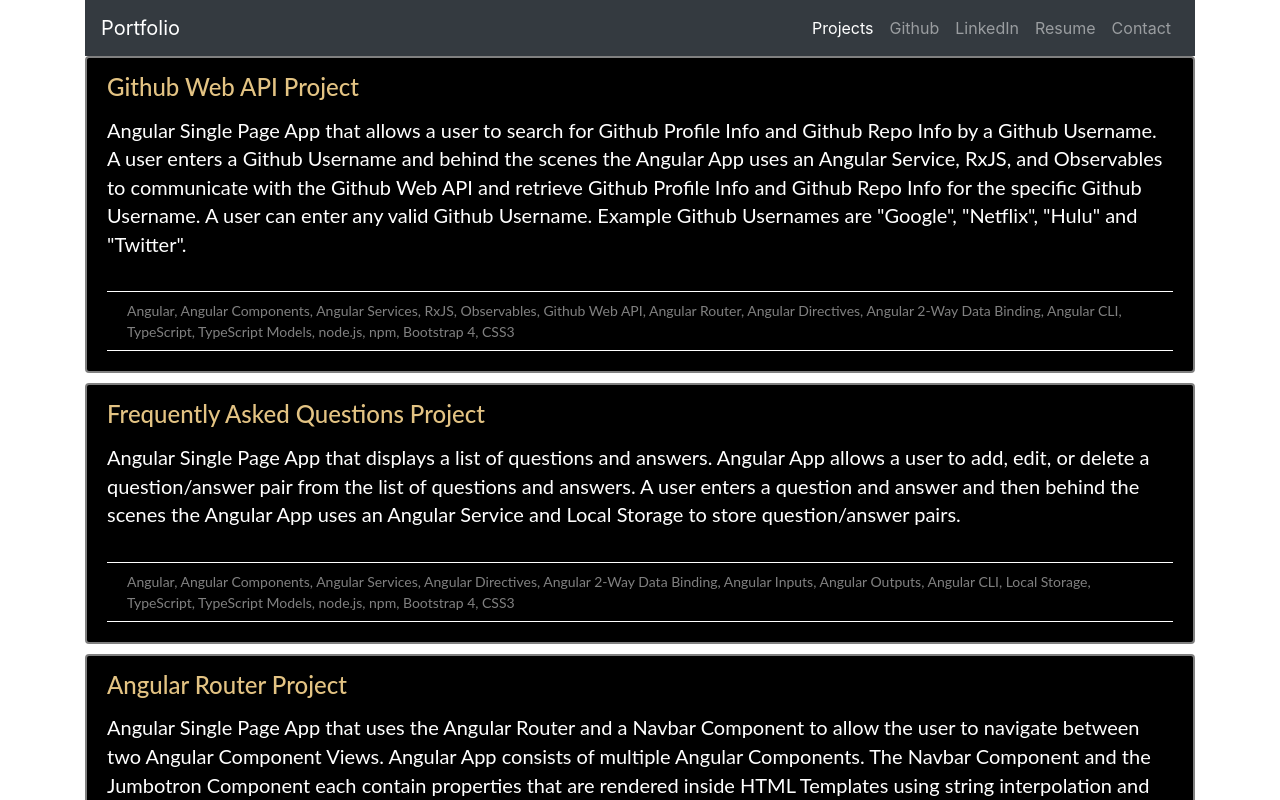
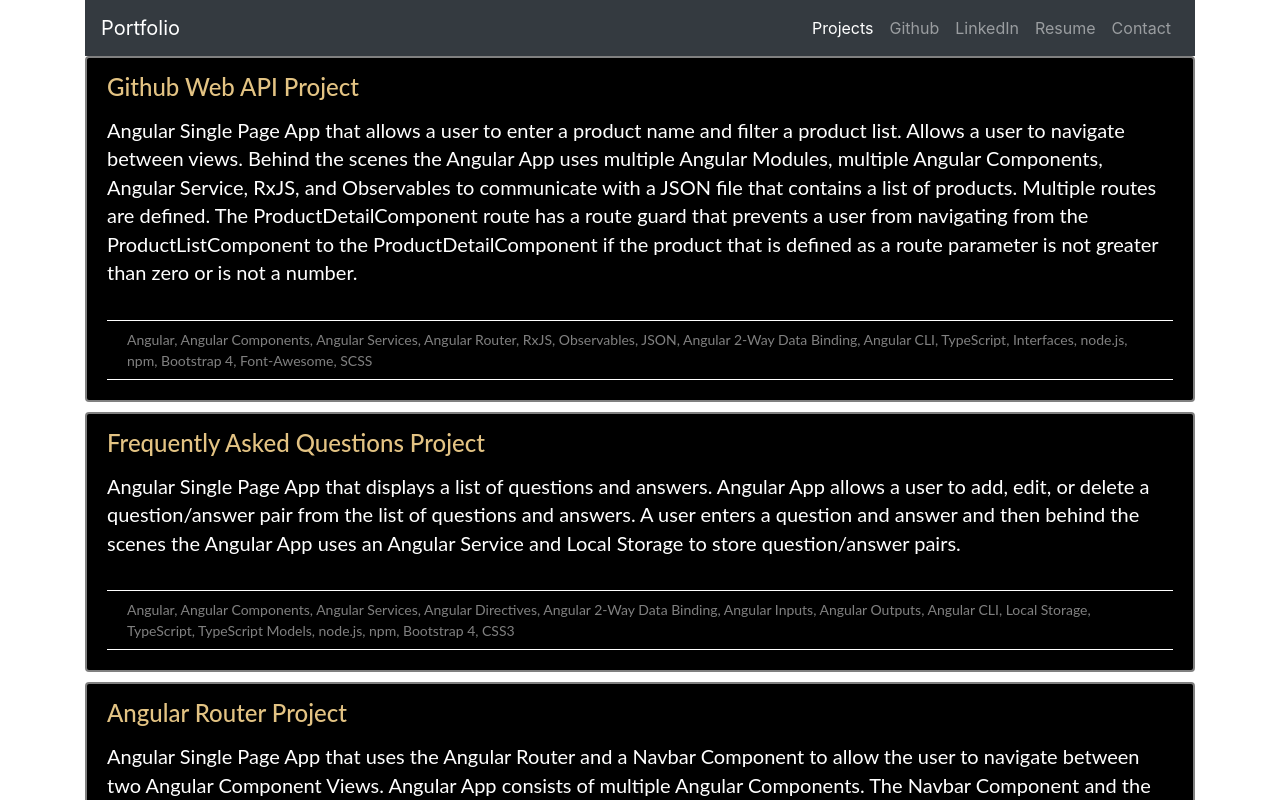
Before and after one commit to brookhutchinson/portfolio, an Angular app: page / in a window 1280 px wide. Shown: the top 800 px of the page. Built offline with nearby package versions, Linux system fonts and the light colour scheme.

Commit message:
Remove GithubProjectComponent Create ApmProjectComponent

```diff
--- a/src/app/app.module.ts
+++ b/src/app/app.module.ts
@@ -10,20 +10,30 @@ import { AppComponent }                               from './app.component';
 import { NavbarComponent }                            from './components/navbar/navbar.component';
 import { HomeComponent }                              from './components/home/home.component';
 import { ContactComponent }                           from './components/contact/contact.component';
+import { ActorsProjectComponent }                     from './components/actors-project/actors-project.component';
 import { AngularRouterProjectComponent }              from './components/angular-router-project/angular-router-project.component';
 import { AngularTemplateDrivenFormsProjectComponent } from './components/angular-template-driven-forms-project/angular-template-driven-forms-project.component';
-import { GithubProjectComponent }                     from './components/github-project/github-project.component';
+import { ApmProjectComponent }                        from './components/apm-project/apm-project.component';
 import { QuestionsProjectComponent }                  from './components/questions-project/questions-project.component';
 import { FirebaseNosqlDatabaseProjectComponent }      from './components/firebase-nosql-database-project/firebase-nosql-database-project.component';
 import { FirebaseAuthenticationProjectComponent }     from './components/firebase-authentication-project/firebase-authentication-project.component';
 import { SignInLandingPageProjectComponent }          from './components/sign-in-landing-page-project/sign-in-landing-page-project.component';
-import { ActorsProjectComponent }                     from './components/actors-project/actors-project.component';
 
 @NgModule({
   // modules
   imports: [ BrowserModule, HttpModule, FormsModule, ConfiguredRouterModule ],
   // compoennts
-  declarations: [ AppComponent, NavbarComponent, HomeComponent, ContactComponent, AngularRouterProjectComponent, AngularTemplateDrivenFormsProjectComponent, GithubProjectComponent, QuestionsProjectComponent, FirebaseNosqlDatabaseProjectComponent, FirebaseAuthenticationProjectComponent, SignInLandingPageProjectComponent, ActorsProjectComponent ],
+  declarations: [
+    AppComponent, NavbarComponent, HomeComponent, ContactComponent,
+    ActorsProjectComponent,
+    AngularRouterProjectComponent,
+    AngularTemplateDrivenFormsProjectComponent,
+    ApmProjectComponent,
+    QuestionsProjectComponent,
+    FirebaseNosqlDatabaseProjectComponent,
+    FirebaseAuthenticationProjectComponent,
+    SignInLandingPageProjectComponent
+  ],
   // services
   providers: [],
   // bootstrap
--- /dev/null
+++ b/src/app/components/apm-project/apm-project.component.html
@@ -0,0 +1,25 @@
+<div class="container">
+  <div class="row">
+    <div class="col-xs-12">
+      <div class="card">
+        <div class="card-header">
+          <h3 class="card-title">
+            <a href="projects/apm/index.html">Github Web API Project</a>
+          </h3><!-- /.card-title -->
+
+          <div class="card-text project-summary">
+            Angular Single Page App that allows a user to enter a product name and filter a product list.  Allows a user to navigate between views. Behind the scenes the Angular App uses multiple Angular Modules, multiple Angular Components, Angular Service, RxJS, and Observables to communicate with a JSON file that contains a list of products. Multiple routes are defined. The ProductDetailComponent route has a route guard that prevents a user from navigating from the ProductListComponent to the ProductDetailComponent if the product that is defined as a route parameter is not greater than zero or is not a number.
+          </div><!-- /.card-text project-summary -->
+        </div><!-- /.card-header -->
+
+        <div class="card-body">
+          <ul class="list-group list-group-flush project-technology">
+            <li class="list-group-item">
+              Angular, Angular Components, Angular Services, Angular Router, RxJS, Observables, JSON, Angular 2-Way Data Binding, Angular CLI, TypeScript, Interfaces, node.js, npm, Bootstrap 4, Font-Awesome, SCSS
+            </li>
+          </ul>
+        </div><!-- /.card-body -->
+      </div><!-- /.card -->
+    </div><!-- /.col-xs-12 -->
+  </div><!-- /.row -->
+</div><!-- /.container -->
--- /dev/null
+++ b/src/app/components/apm-project/apm-project.component.ts
@@ -0,0 +1,12 @@
+import { Component, OnInit } from '@angular/core';
+
+@Component({
+  selector: 'apm-project',
+  templateUrl: './apm-project.component.html',
+  styleUrls: ['./apm-project.component.css']
+})
+export class ApmProjectComponent implements OnInit {
+  constructor() {}
+
+  ngOnInit() {}
+}
--- a/src/app/components/github-project/github-project.component.html
+++ /dev/null
@@ -1,25 +0,0 @@
-<div class="container">
-  <div class="row">
-    <div class="col-xs-12">
-      <div class="card">
-        <div class="card-header">
-          <h3 class="card-title">
-            <a href="projects/github-profile-search/index.html">Github Web API Project</a>
-          </h3><!-- /.card-title -->
-
-          <div class="card-text project-summary">
-            Angular Single Page App that allows a user to search for Github Profile Info and Github Repo Info by a Github Username. A user enters a Github Username and behind the scenes the Angular App uses an Angular Service, RxJS, and Observables to communicate with the Github Web API and retrieve Github Profile Info and Github Repo Info for the specific Github Username. A user can enter any valid Github Username. Example Github Usernames are "Google", "Netflix", "Hulu" and "Twitter".
-          </div><!-- /.card-text project-summary -->
-        </div><!-- /.card-header -->
-
-        <div class="card-body">
-          <ul class="list-group list-group-flush project-technology">
-            <li class="list-group-item">
-              Angular, Angular Components, Angular Services, RxJS, Observables, Github Web API, Angular Router, Angular Directives, Angular 2-Way Data Binding, Angular CLI, TypeScript, TypeScript Models, node.js, npm, Bootstrap 4, CSS3
-            </li>
-          </ul>
-        </div><!-- /.card-body -->
-      </div><!-- /.card -->
-    </div><!-- /.col-xs-12 -->
-  </div><!-- /.row -->
-</div><!-- /.container -->
--- a/src/app/components/github-project/github-project.component.ts
+++ /dev/null
@@ -1,12 +0,0 @@
-import { Component, OnInit } from '@angular/core';
-
-@Component({
-  selector: 'github-project',
-  templateUrl: './github-project.component.html',
-  styleUrls: ['./github-project.component.css']
-})
-export class GithubProjectComponent implements OnInit {
-  constructor() {}
-
-  ngOnInit() {}
-}
--- a/src/app/components/home/home.component.html
+++ b/src/app/components/home/home.component.html
@@ -1,5 +1,5 @@
 <div class="container">
-  <github-project></github-project>
+  <apm-project></apm-project>
   <questions-project></questions-project>
   <angular-router-project></angular-router-project>
   <angular-template-driven-forms-project></angular-template-driven-forms-project>
```
Also changed, not shown: src/app/components/apm-project/apm-project.component.css (added), 2 other files (tests, documents, lock files or other folders).
